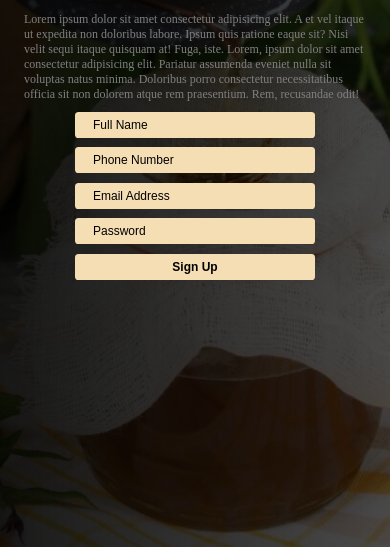
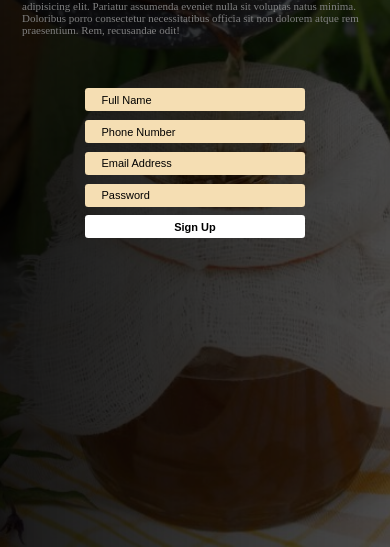
Before and after one commit to serajus21/aid, a plain HTML site: page index.html in a window 390 px wide. Shown: the part 297-844 px from the top of the page. Drawn offline with Linux system fonts and the light colour scheme.

Commit message:
responsiveIssureResolved(formSize)

```diff
--- a/index.css
+++ b/index.css
@@ -31,7 +31,7 @@ main {
 form {display: flex; flex-direction: column; align-items: center;}
 input {font-size: 1em; padding: 0.5em 1.5em; margin: 0.8em 0 0 0; width: 20em; border: none; background-color: wheat; transition: all 250ms ease; border-radius: 0.3em;}
 input::placeholder {color: black;} input:focus {background-color: white;}
-input[type="submit"] {font-weight: bold;} input[type="submit"]:hover {cursor: pointer; background-color: white;}
+input[type="submit"] {font-weight: bold; background-color: rgb(255, 255, 255);} input[type="submit"]:hover {cursor: pointer; background-color: antiquewhite;}
 
 
 @media (max-width: 875px) {
@@ -43,6 +43,7 @@ input[type="submit"] {font-weight: bold;} input[type="submit"]:hover {cursor: po
     .abtext--title {font-size: 3em;}
 }
 @media (max-width: 570px) {
+    :root {font-size: 11px;}
     main {flex-direction: column;}
     .menu {position: static; color: wheat;  cursor: pointer;}
     #hide {display: none;}
@@ -51,4 +52,11 @@ input[type="submit"] {font-weight: bold;} input[type="submit"]:hover {cursor: po
         display: flex; flex-direction: column; align-items: center; transition: all 250ms ease;
     }
     .link--nav {margin-top: 2em;}
+    .abtext--description {margin: 1.5em 0 0 0 ;}
+    form {margin: 4em 0 0 0;}
 }
+@media (max-width: 320px) {
+    :root {font-size: 10px;}
+    .link--brand span {font-size: 1.5em;}
+    .join a {font-size: 1em;}
+}
```
